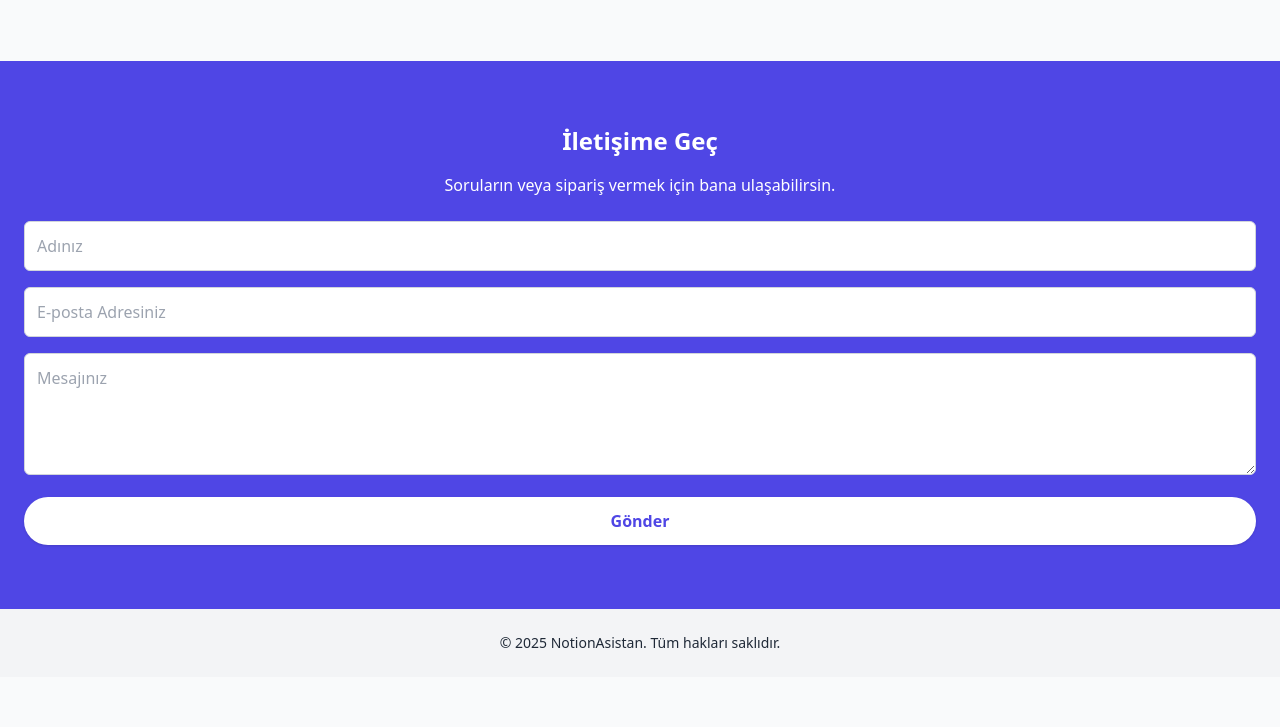
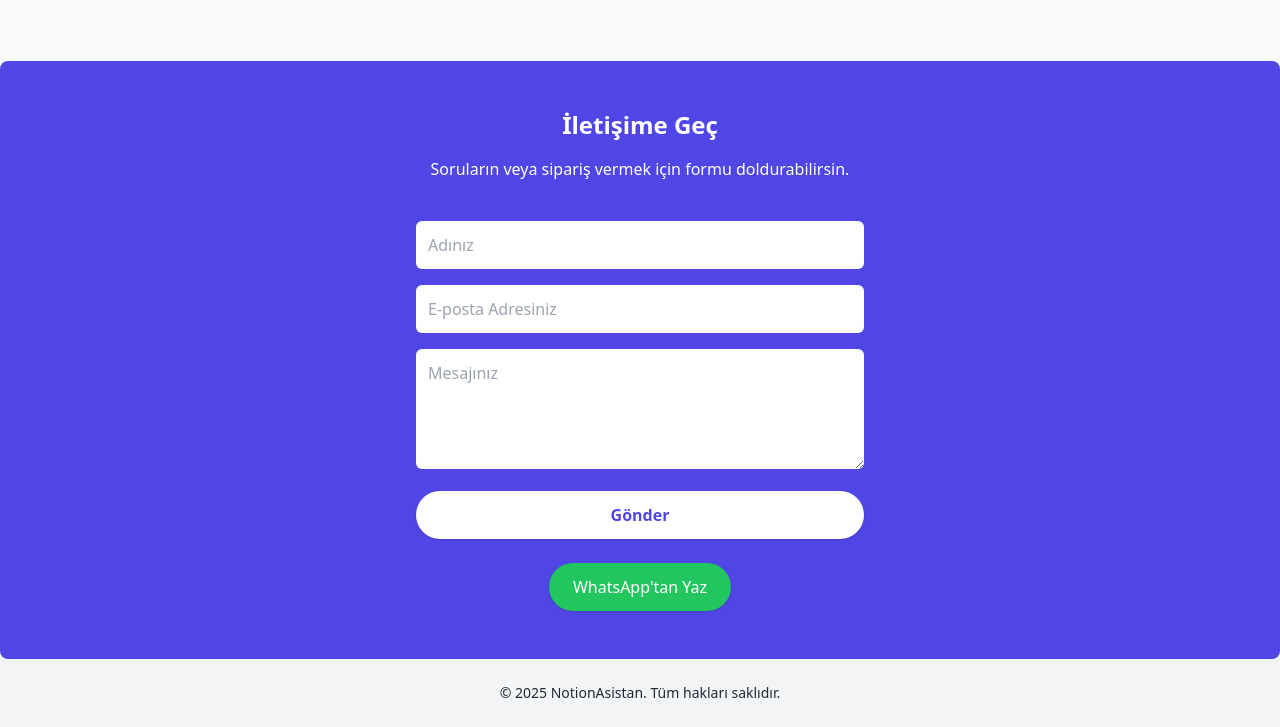
Before and after one commit to ensarisci61/notionasistan, a plain HTML site: page index.html in a window 1280 px wide. Shown: the part 1551-2278 px from the top of the page. Before the commit the page ends 2228 px from the top, so only its background shows below. Drawn offline with nearby package versions, Linux system fonts and the light colour scheme.

Commit message:
Update index.html
add whatsapp button

```diff
--- a/index.html
+++ b/index.html
@@ -85,16 +85,23 @@
   </section>
 
   <!-- İletişim -->
-  <section id="iletisim" class="bg-indigo-600 text-white py-16 px-6 text-center">
-  <h2 class="text-2xl font-bold mb-4">İletişime Geç</h2>
-  <p class="mb-6">Soruların veya sipariş vermek için bana ulaşabilirsin.</p>
-  <form name="iletisim-form" method="POST" data-netlify="true" class="space-y-4">
-    <input type="text" name="ad" placeholder="Adınız" class="w-full p-3 rounded-md border border-gray-300" required>
-    <input type="email" name="email" placeholder="E-posta Adresiniz" class="w-full p-3 rounded-md border border-gray-300" required>
-    <textarea name="mesaj" placeholder="Mesajınız" class="w-full p-3 rounded-md border border-gray-300" rows="4" required></textarea>
-    <button type="submit" class="w-full bg-white text-indigo-600 font-semibold px-6 py-3 rounded-full shadow hover:bg-gray-100 transition">Gönder</button>
-  </form>
-</section>
+  <section id="iletisim" class="bg-indigo-600 text-white py-12 px-6 rounded-lg">
+      <h2 class="text-2xl font-bold mb-4 text-center">İletişime Geç</h2>
+      <p class="mb-6 text-center">Soruların veya sipariş vermek için formu doldurabilirsin.</p>
+      <form action="https://formsubmit.co/erensar6154@gmail.com" method="POST" class="space-y-4 max-w-md mx-auto">
+        <input type="hidden" name="_captcha" value="false">
+        <input type="text" name="ad" placeholder="Adınız" required class="w-full p-3 rounded-md text-black" />
+        <input type="email" name="email" placeholder="E-posta Adresiniz" required class="w-full p-3 rounded-md text-black" />
+        <textarea name="mesaj" placeholder="Mesajınız" required rows="4" class="w-full p-3 rounded-md text-black"></textarea>
+        <button type="submit" class="w-full bg-white text-indigo-600 font-semibold px-6 py-3 rounded-full shadow hover:bg-gray-100 transition">Gönder</button>
+      </form>
+
+      <div class="text-center mt-6">
+        <a href="https://wa.me/905xxxxxxxxx?text=Merhaba,%20NotionAsistan%20hizmeti%20ile%20ilgileniyorum." target="_blank" class="inline-block bg-green-500 text-white px-6 py-3 rounded-full shadow hover:bg-green-600 transition">
+          WhatsApp'tan Yaz
+        </a>
+      </div>
+    </section>
 
   <footer class="text-center text-sm py-6 bg-gray-100">
     &copy; 2025 NotionAsistan. Tüm hakları saklıdır.
```
